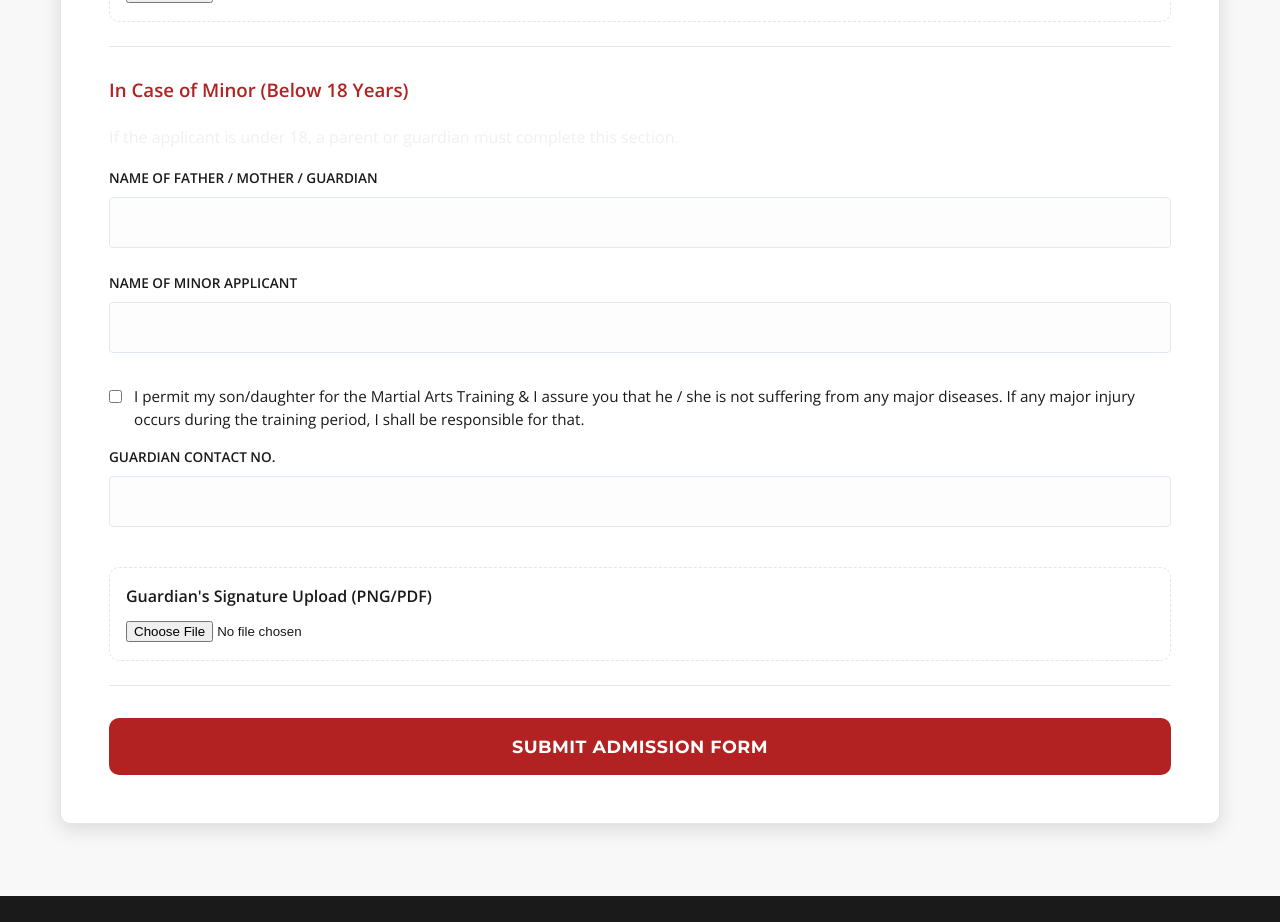
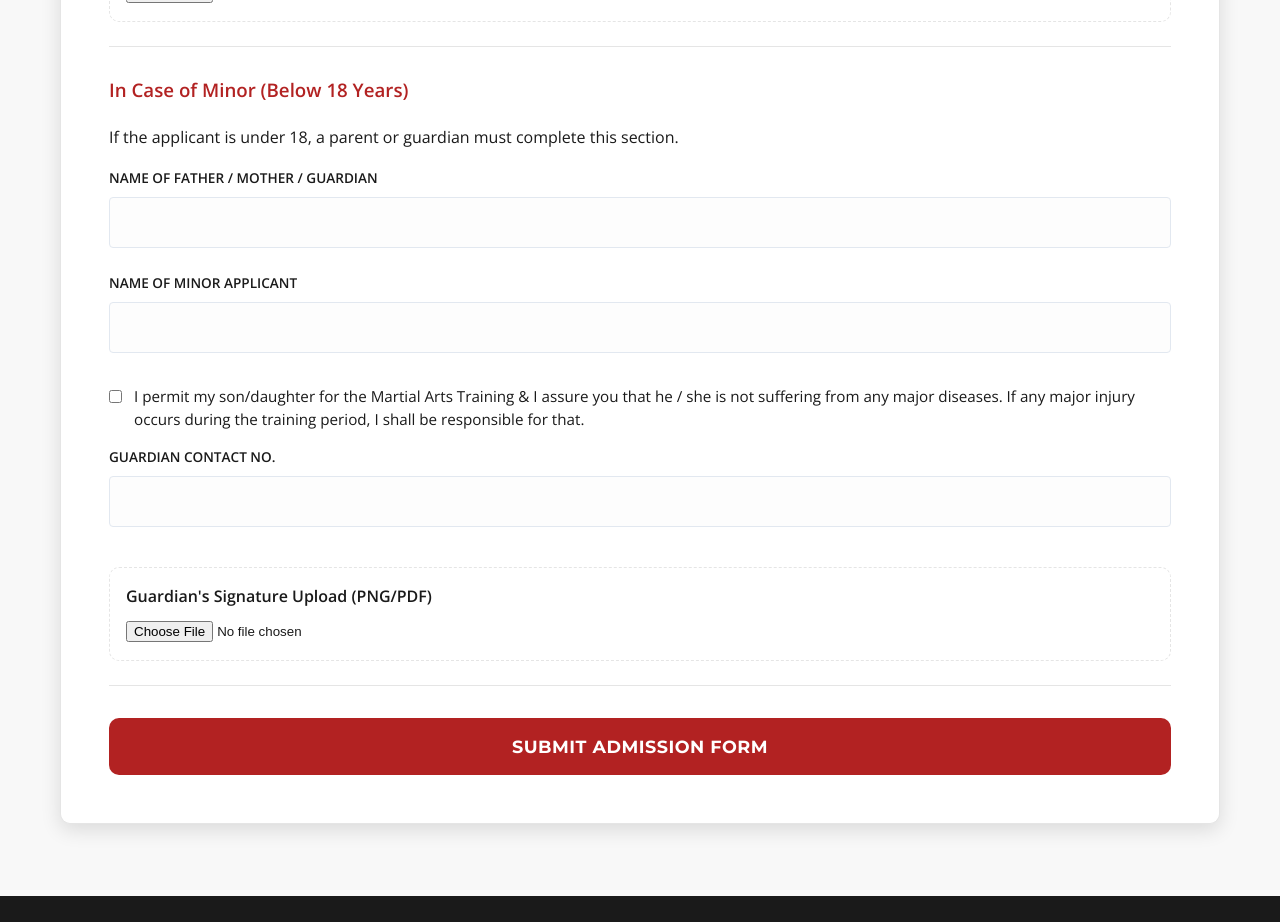
Before and after one commit to anshulgaikwad1924-design/ASUA, a plain HTML site: page admission.html in a window 1280 px wide. Shown: the part 3100-4022 px from the top of the page. Drawn offline with nearby package versions, Linux system fonts and the light colour scheme.

Commit message:
Fix visibility of minor consent help text

```diff
--- a/admission.html
+++ b/admission.html
@@ -248,7 +248,7 @@
 
           <div class="admission-section">
             <h3>In Case of Minor (Below 18 Years)</h3>
-            <p class="help-text mb-4">If the applicant is under 18, a parent or guardian must complete this section.</p>
+            <p class="help-text mb-4" style="color: var(--text-dark);">If the applicant is under 18, a parent or guardian must complete this section.</p>
 
             <div class="form-row">
               <div class="form-group">
```
